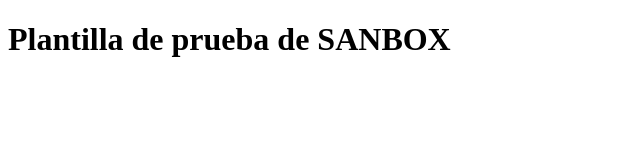
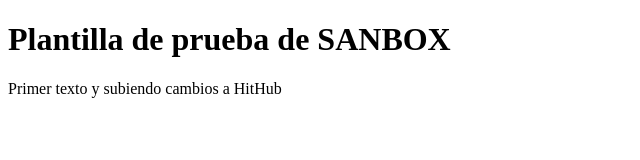
Before and after one commit to joseluisjacobo/Sanbox, a website: page index.html in a window 1280 px wide. Shown: the whole page, without its empty margins (0-640 px from the left). Drawn offline with Linux system fonts and the light colour scheme.

Commit message:
se agregó texto al  index.html

```diff
--- a/index.html
+++ b/index.html
@@ -8,5 +8,6 @@
   </head>
   <body>
     <h1>Plantilla de prueba de SANBOX</h1>
+    <p>Primer texto y subiendo cambios a HitHub</p>
   </body>
 </html>
```
